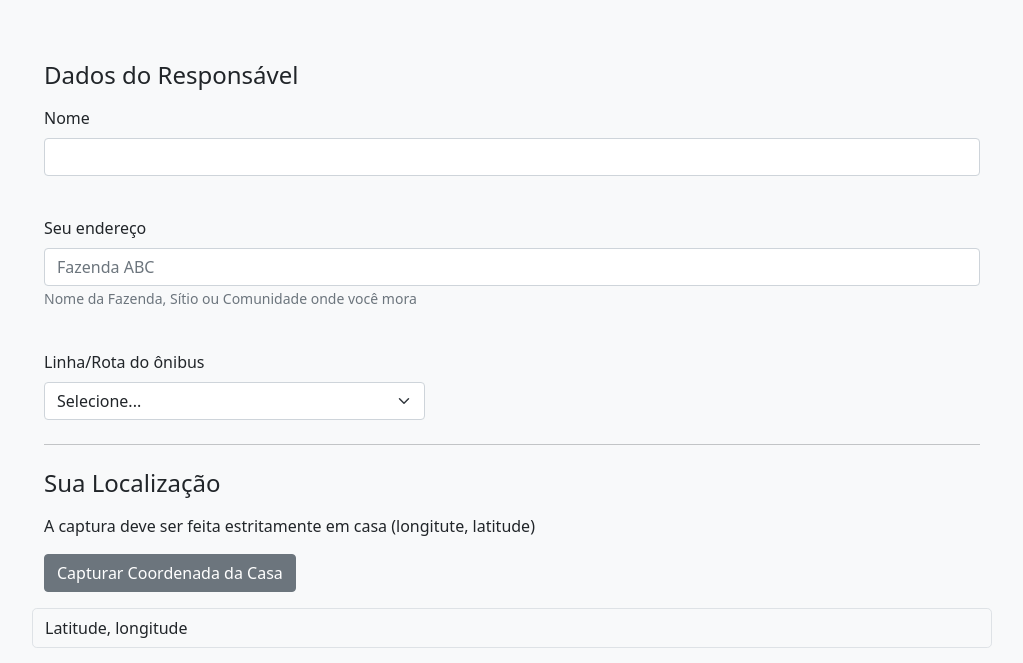
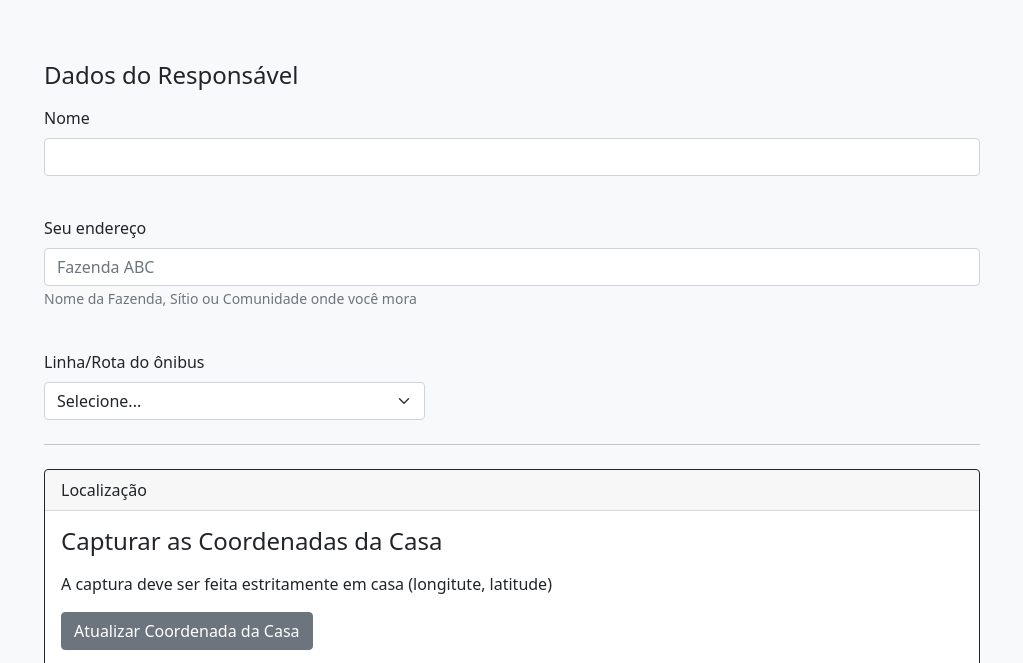
Before and after one commit to oteniel-santos/transporte_escolar, a plain HTML site: page index.html in a window 1280 px wide. Shown: the part 127-790 px from the top of the page, without its empty margins (128-1151 px from the left). Drawn offline with Linux system fonts and the light colour scheme.

Commit message:
coordenadas

```diff
--- a/index.html
+++ b/index.html
@@ -103,26 +103,32 @@
 
           <hr class="my-4">
 
+        <!-- LOCALIZAÇÃO -->
+        <div class="card border-dark">
+            <div class="card-header">
+              Localização
+            </div>
+            <div class="card-body">
 
-          <h4 class="mb-3">Sua Localização</h4>
-
-          <div id="map"></div>
-
+                <h4 class="mb-3">Capturar as Coordenadas da Casa</h4>
                 <p>A captura deve ser feita estritamente em casa (longitute, latitude)</p>
-
                 <div class="row">
 
                   <div class="col-auto">
-              <a class="btn btn-secondary mb-3" id="btn-localizacao">Capturar Coordenada da Casa</a>
+                    <a class="btn btn-secondary mb-3" id="btn-localizacao">Atualizar Coordenada da Casa</a>
                   </div>
 
                 <div class="col-12 border rounded-3">
                   <label for="textLatLong" class="visually-hidden">Localização</label>
                   <input type="text" readonly class="form-control-plaintext" id="textLatLong" value="Latitude, longitude">
                 </div>
+              </div>
+
+            </div>
+          </div>
 
 
-        </div>
+
         <hr class="my-4">
 
 
```
Lines whose indentation alone changed are shown as unchanged.
